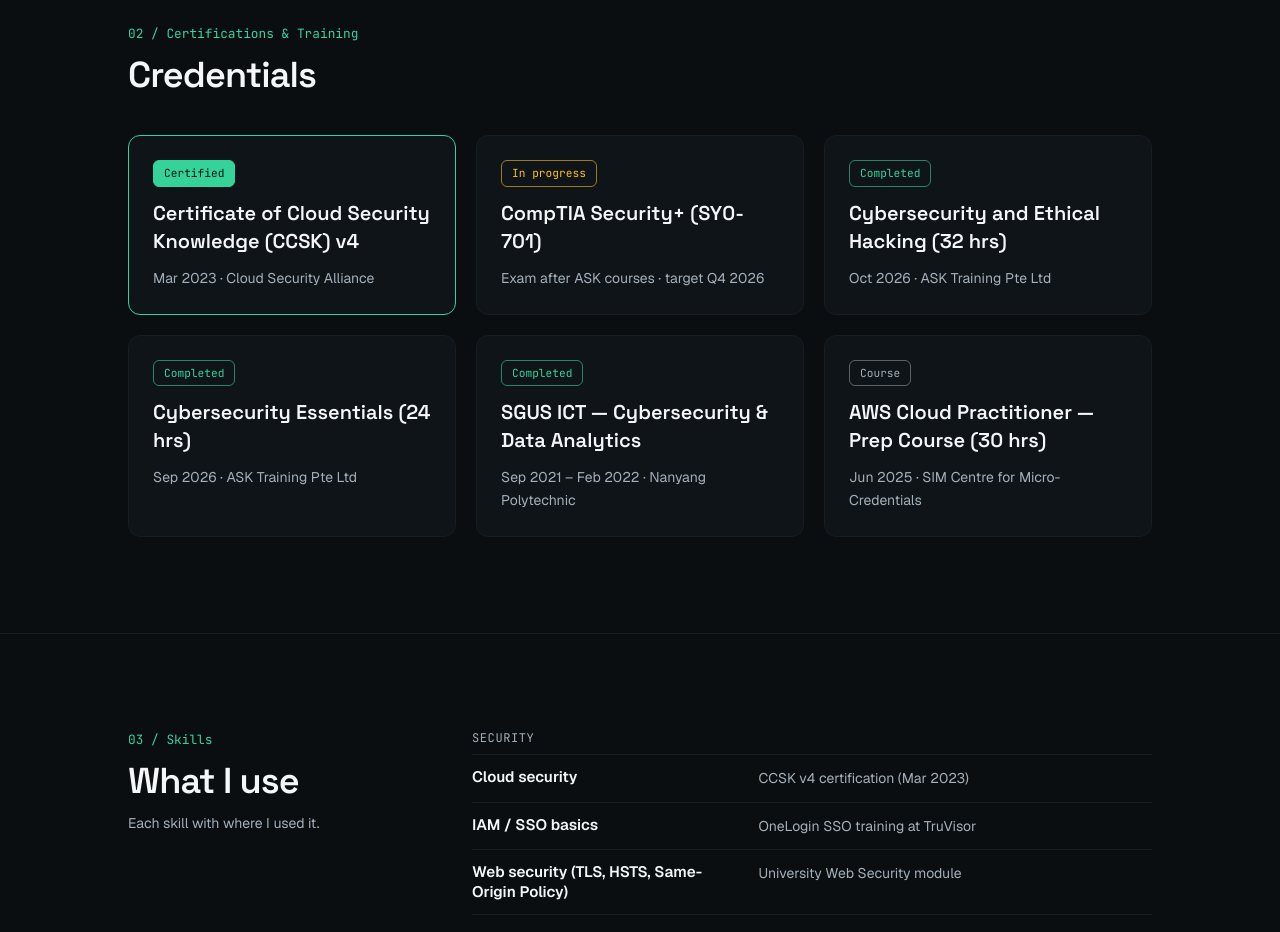
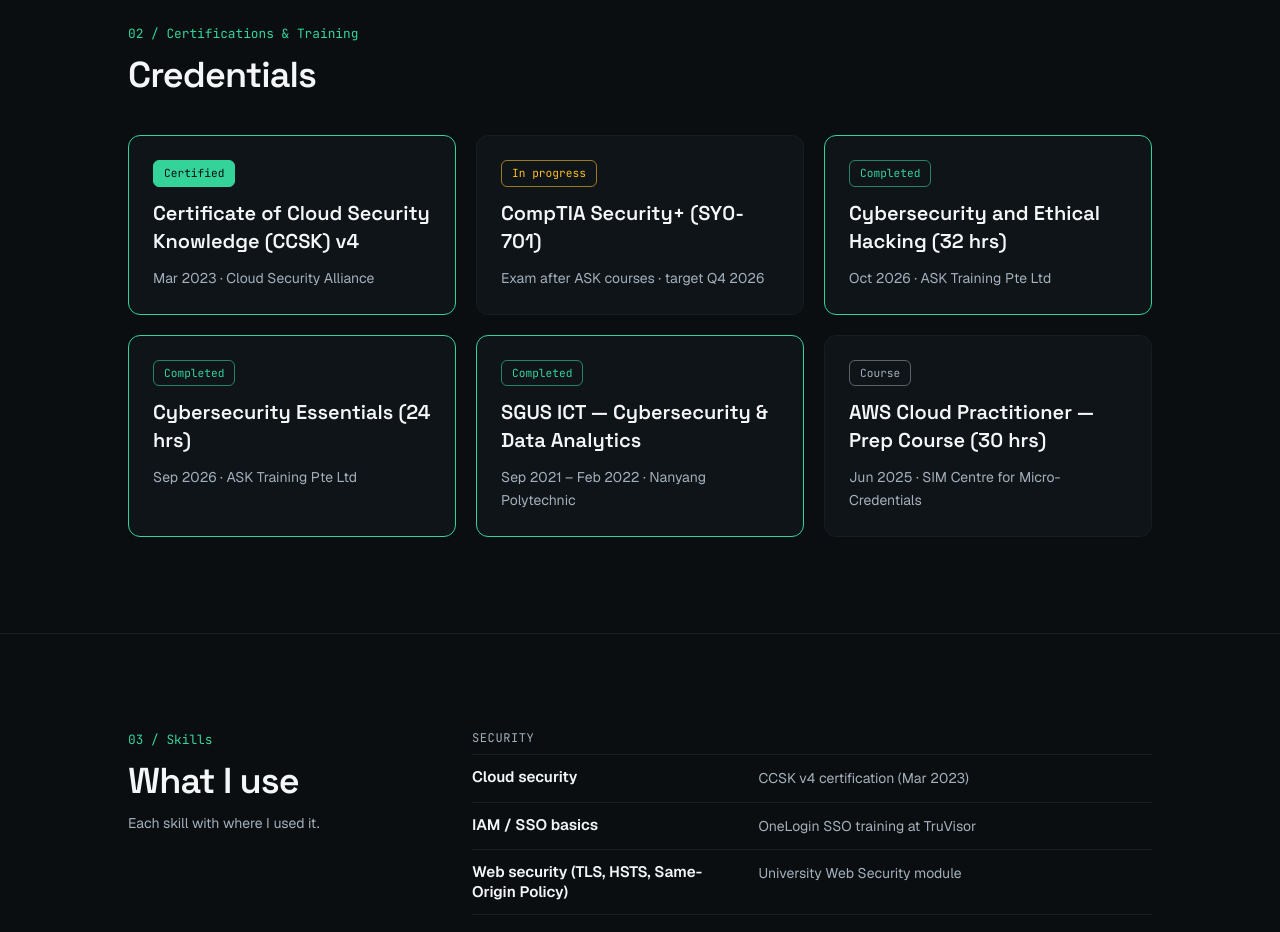
Before and after one commit to ddevMetal/chounmeng-resume, a React (Vite) app: page / in a window 1280 px wide. Shown: the part 1600-2532 px from the top of the page. Built offline with nearby package versions, Linux system fonts and the light colour scheme.

Commit message:
Highlight completed cert cards with green outline

```diff
--- a/src/components/Certifications.jsx
+++ b/src/components/Certifications.jsx
@@ -17,7 +17,7 @@
       <div className="grid grid-cols-1 sm:grid-cols-2 lg:grid-cols-3 gap-4 md:gap-5">
         {certifications.map(({ name, date, status }) => {
           const style = STATUS_STYLES[status];
-          const highlight = status === 'certified';
+          const highlight = status === 'certified' || status === 'completed';
           return (
             <div
               key={name}
```
